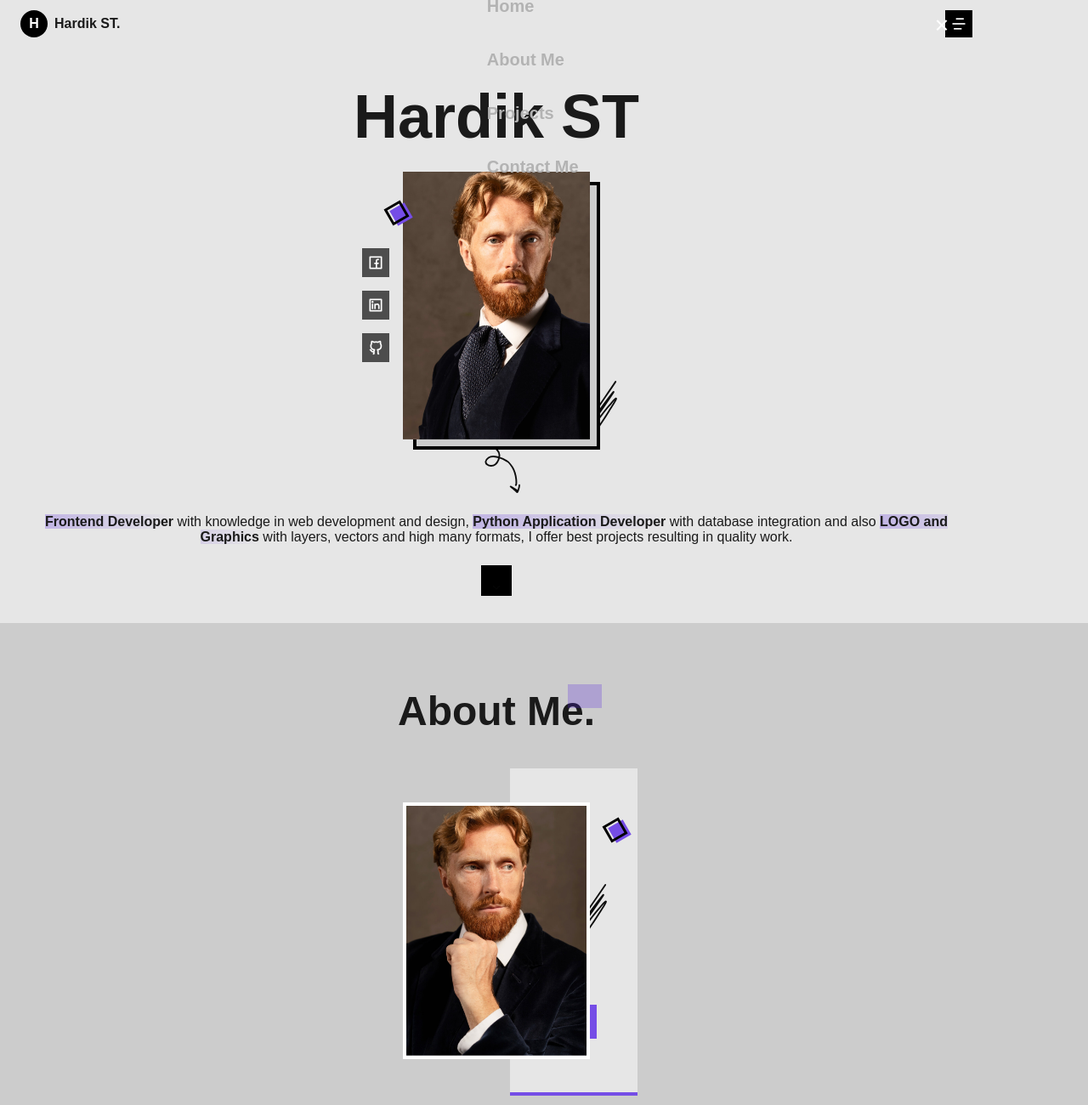
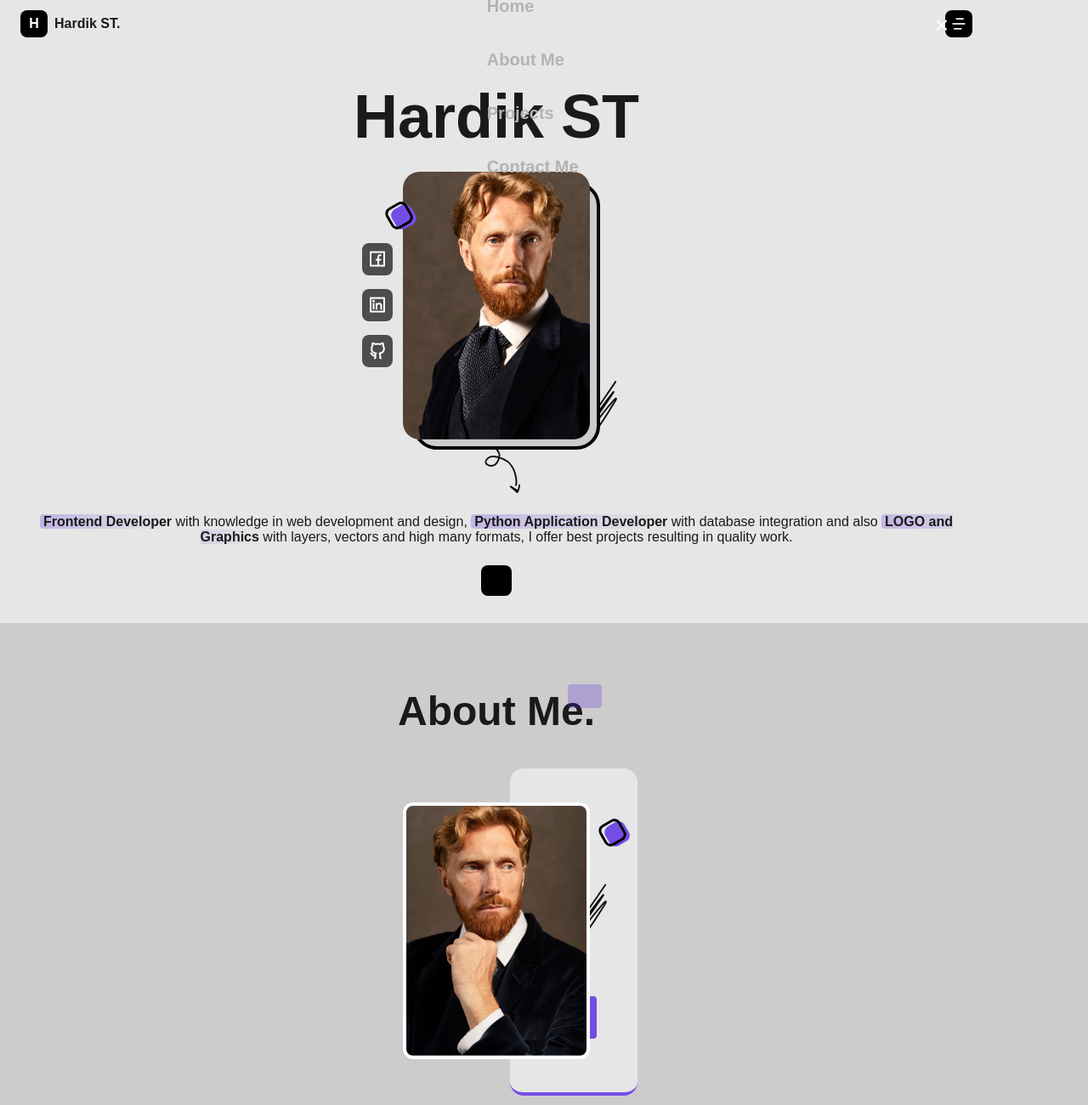
Before and after one commit to HardikST55/portfolio, a plain HTML site: page index.html in a window 1280 px wide. Shown: the top 1300 px of the page at 85% size. Drawn offline with nearby package versions, Linux system fonts and the light colour scheme; a web font is replaced by a local one.

Commit message:
button 2

```diff
--- a/assets/css/styles.css
+++ b/assets/css/styles.css
@@ -139,6 +139,7 @@ img {
     position: absolute;
     top: -4px;
     right: -8px;
+    border-radius: .25rem;
 }
 
 .section__title-2::after {
@@ -148,20 +149,22 @@ img {
 
 .geometric-box {
     position: absolute;
-    width: 20px;
-    height: 20px;
+    width: 26px;
+    height: 26px;
     background-color: var(--first-color);
     rotate: -30deg;
+    border-radius: .5rem;
 }
 
 .geometric-box::after {
     content: "";
     position: absolute;
-    width: 16px;
-    height: 16px;
+    width: 22px;
+    height: 22px;
     border: 3px solid var(--black-color);
     left: -5px;
     top: -5px;
+    border-radius: .5rem;
 }
 
 .main {
@@ -201,12 +204,9 @@ img {
     height: 32px;
     background-color: var(--black-color);
     color: var(--white-color);
+    border-radius: .5rem;
     display: grid;
     place-items: center;
-}
-
-.nav__logo-circle {
-    border-radius: 50%;
 }
 
 .nav__toggle {
@@ -340,6 +340,7 @@ img {
 
 .home__img {
     position: relative;
+    border-radius: 1.25rem;
     z-index: 10;
 }
 
@@ -351,6 +352,7 @@ img {
     bottom: -.75rem;
     right: -.75rem;
     border: 4px solid var(--black-color);
+    border-radius: 1.75rem;
     z-index: 5;
     transition: background-color .5s;
 }
@@ -393,10 +395,11 @@ img {
 .home__social-link {
     background-color: var(--black-color-light);
     color: var(--white-color);
-    font-size: 1.25rem;
+    font-size: 1.5rem;
     padding: 6px;
     display: grid;
     place-items: center;
+    border-radius: .5rem;
     transition: background-color .5s;
 }
 
@@ -415,9 +418,11 @@ img {
 }
 
 .home__description b {
+    padding-left: .25rem;
     background: linear-gradient(90deg,
                 hsla(256, 75%, 50%, .25),
                 hsla(256, 75%, 50%, 0));
+    border-radius: .25rem;
 }
 
 .home__scroll {
@@ -440,6 +445,7 @@ img {
     font-size: 1rem;
     cursor: pointer;
     overflow: hidden;
+    border-radius: .5rem;
     transition: background-color .5s;
 }
 
@@ -478,6 +484,7 @@ img {
     color: var(--white-color);
     font-weight: var(--font-medium);
     transition: background-color .5s;
+    border-radius: .75rem;
 }
 
 .button i {
@@ -493,6 +500,7 @@ img {
     color: var(--black-color);
     padding: 0.5rem;
     transition: border .5s, color .5s;
+    border-radius: .5rem;
 }
 
 .button__ghost i {
@@ -526,6 +534,7 @@ img {
 .about__img {
     position: relative;
     border: 4px solid var(--white-color);
+    border-radius: .75rem;
     z-index: 1;
 }
 
@@ -541,6 +550,7 @@ img {
     background-color: var(--body-color);
     top: -2.5rem;
     right: -3.5em;
+    border-radius: 1rem;
     border-bottom: 4px solid var(--first-color);
     transition: background-color .5s;
 }
@@ -559,11 +569,12 @@ img {
 }
 
 .about__box {
-    width: 40px;
-    height: 40px;
+    width: 50px;
+    height: 50px;
     background-color: var(--first-color);
-    right: -0.5rem;
+    right: -.5rem;
     bottom: 1.5rem;
+    border-radius: .25rem;
 }
 
 .about__info {
```
Also changed, not shown: styles/rectangle.css (added).
